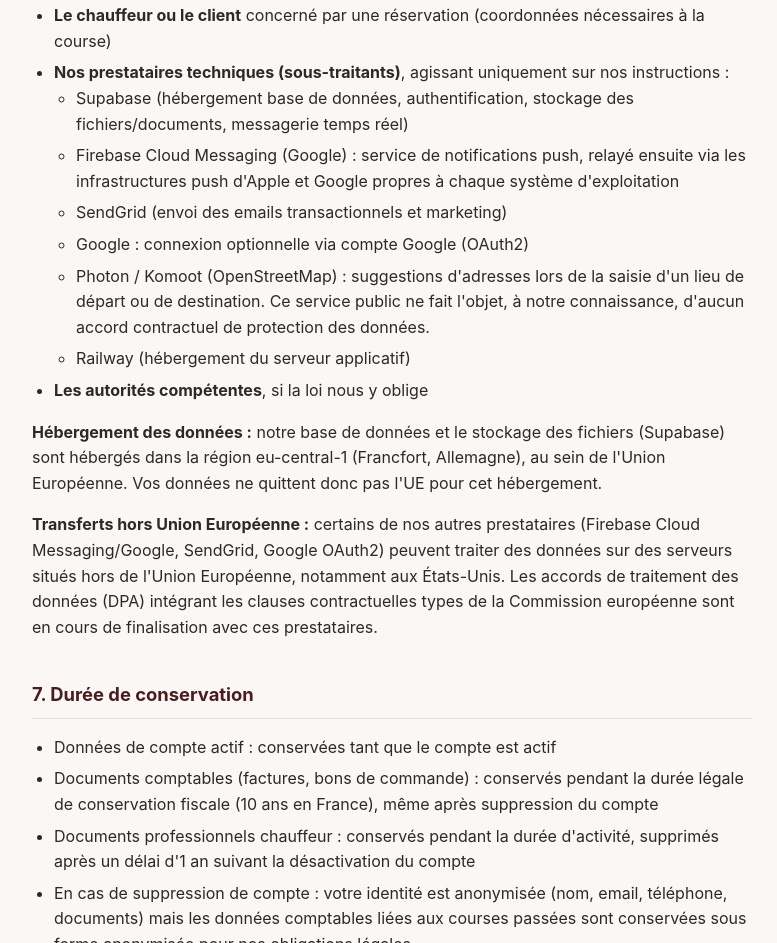
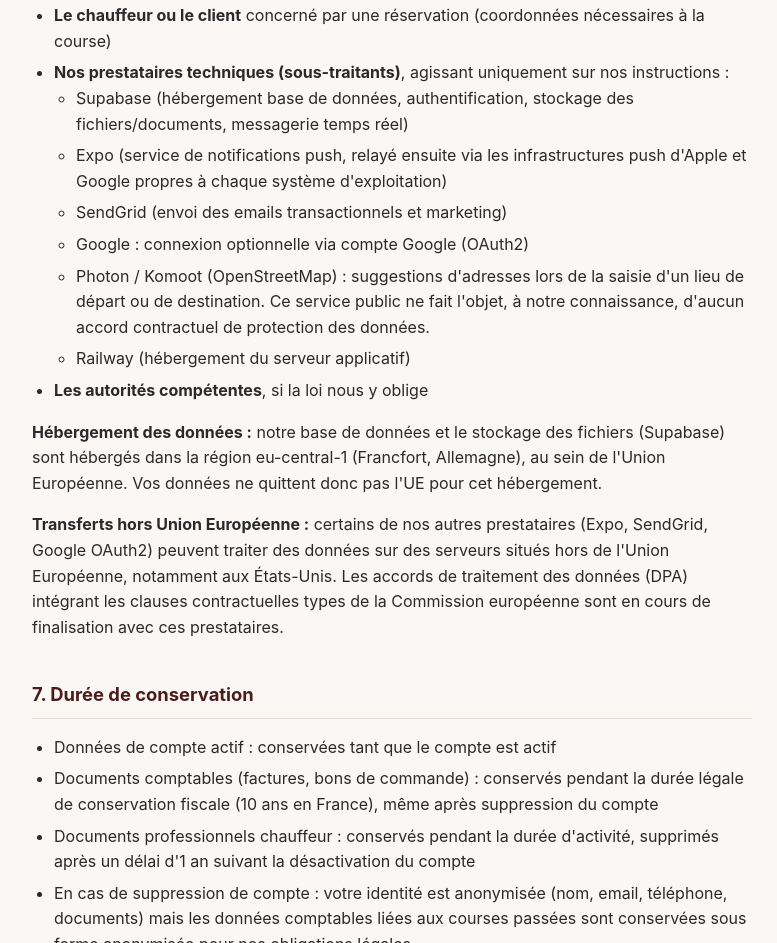
Before and after one commit to mon-vtc/EasyVTC_Legal, a website: page public/index.html in a window 1280 px wide. Shown: the part 3087-4030 px from the top of the page, without its empty margins (248-1025 px from the left). Drawn offline with Linux system fonts and the light colour scheme.

Commit message:
fix: corrige le sous-traitant push (Expo, pas Firebase) - vérifié dans le code

```diff
--- a/public/index.html
+++ b/public/index.html
@@ -160,7 +160,7 @@
     <li><strong>Nos prestataires techniques (sous-traitants)</strong>, agissant uniquement sur nos instructions :
       <ul>
         <li>Supabase (hébergement base de données, authentification, stockage des fichiers/documents, messagerie temps réel)</li>
-        <li>Firebase Cloud Messaging (Google) : service de notifications push, relayé ensuite via les infrastructures push d'Apple et Google propres à chaque système d'exploitation</li>
+        <li>Expo (service de notifications push, relayé ensuite via les infrastructures push d'Apple et Google propres à chaque système d'exploitation)</li>
         <li>SendGrid (envoi des emails transactionnels et marketing)</li>
         <li>Google : connexion optionnelle via compte Google (OAuth2)</li>
         <li>Photon / Komoot (OpenStreetMap) : suggestions d'adresses lors de la saisie d'un lieu de départ ou de destination. Ce service public ne fait l'objet, à notre connaissance, d'aucun accord contractuel de protection des données.</li>
@@ -170,7 +170,7 @@
     <li><strong>Les autorités compétentes</strong>, si la loi nous y oblige</li>
   </ul>
   <p><strong>Hébergement des données :</strong> notre base de données et le stockage des fichiers (Supabase) sont hébergés dans la région eu-central-1 (Francfort, Allemagne), au sein de l'Union Européenne. Vos données ne quittent donc pas l'UE pour cet hébergement.</p>
-  <p><strong>Transferts hors Union Européenne :</strong> certains de nos autres prestataires (Firebase Cloud Messaging/Google, SendGrid, Google OAuth2) peuvent traiter des données sur des serveurs situés hors de l'Union Européenne, notamment aux États-Unis. Les accords de traitement des données (DPA) intégrant les clauses contractuelles types de la Commission européenne sont en cours de finalisation avec ces prestataires.</p>
+  <p><strong>Transferts hors Union Européenne :</strong> certains de nos autres prestataires (Expo, SendGrid, Google OAuth2) peuvent traiter des données sur des serveurs situés hors de l'Union Européenne, notamment aux États-Unis. Les accords de traitement des données (DPA) intégrant les clauses contractuelles types de la Commission européenne sont en cours de finalisation avec ces prestataires.</p>
 
   <h2>7. Durée de conservation</h2>
   <ul>
```
